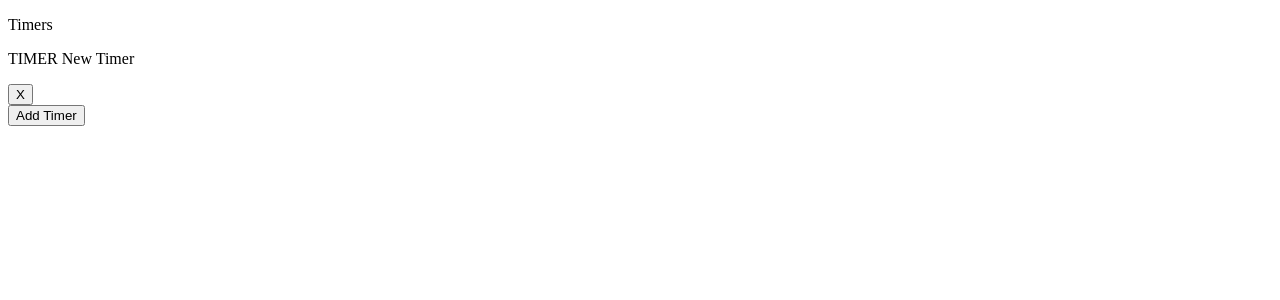
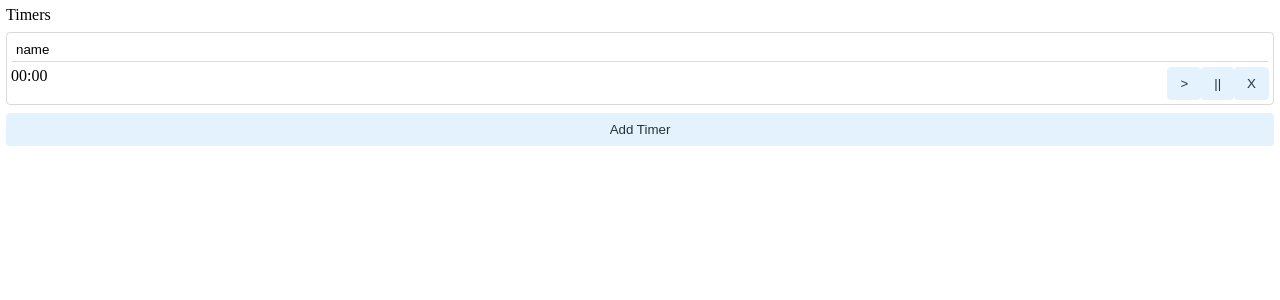
Before and after one commit to tCharlesworth/task-timer, a Vue app: page / in a window 1280 px wide. Both pictures are taken after a click on the button "Add Timer". Shown: the top 300 px of the page. Built offline with nearby package versions, Linux system fonts and the light colour scheme; the HTML template or start-up script is replaced by a standard one.

Commit message:
get v1 started

```diff
--- a/electron/TimersWindow/index.html
+++ b/electron/TimersWindow/index.html
@@ -4,6 +4,7 @@
   <meta charset="UTF-8">
   <meta name="viewport" content="width=device-width, initial-scale=1.0">
   <title>Main</title>
+  <link rel="stylesheet" href="../../dist/timers.css" />
 </head>
 <body>
   <div id="app">
--- /dev/null
+++ b/src/components/Timer.css
@@ -0,0 +1,11 @@
+.timer {
+  border-radius: 4px;
+  border: 1px solid rgba(0,0,0,0.15);
+  padding: 4px;
+}
+.timer__content {
+  margin-top: 5px;
+  display: flex;
+  flex-direction: row;
+  justify-content: space-between;
+}
--- a/src/components/Timer.vue
+++ b/src/components/Timer.vue
@@ -1,16 +1,56 @@
 <script setup>
+import { onUnmounted, ref } from 'vue'
+import dayjs from 'dayjs'
+import './Timer.css'
 
 defineProps(['name'])
 defineEmits(['remove'])
 
-const startTime = null;
-const accumulatedTime = null;
+const name = ref('name');
+const startTime = ref(null);
+const elapsed = ref(0);
+const accumulated = ref(0);
 
+let animate
+
+function setName(e) {
+  name.value = e.target.value
+}
+function update() {
+  if(startTime.value) {
+    elapsed.value = dayjs().diff(startTime.value, 'seconds')
+  }
+  animate = requestAnimationFrame(update);
+}
+function startTimer() {
+  startTime.value = dayjs();
+  animate = requestAnimationFrame(update);
+}
+function pauseTimer() {
+
+}
+
+onUnmounted(() => {
+  cancelAnimationFrame(animate)
+})
 </script>
 
 <template>
   <div class="timer">
-    <p>TIMER {{ name }}</p>
-    <button @click="$emit('remove')">X</button>
+    <div>
+      <input type="text" :class="focus-outline" :value="name" @change="setName" />
+    </div>
+    <div class="timer__content">
+      <div>
+        <!-- Time Display -->
+        <p>{{ Math.floor(elapsed/60).toString().padStart(2, '0') }}:{{ Math.floor(elapsed%60).toString().padStart(2, '0') }}</p>
+      </div>
+      <div>
+        <!-- Actions -->
+        <button @click="startTimer">></button>
+        <button @click="pauseTimer">||</button>
+        <button @click="$emit('remove')">X</button>
+      </div>
+    </div>
   </div>
 </template>
--- /dev/null
+++ b/src/styles.css
@@ -0,0 +1,42 @@
+* { box-sizing: border-box; }
+body { margin: 0; }
+h1,h2,h3,h4,h5,h6,p { margin: 0; padding: 0; }
+ul { list-style-type: none; }
+
+main {
+  padding: 6px;
+}
+
+input[type="text"] {
+  border: 1px solid transparent;
+  border-bottom-color: rgba(0,0,0,0.15);
+  outline: none;
+  width: 100%;
+  padding: 4px;
+}
+
+input[type=text]:focus,input[type=text]:active {
+  border-color: rgba(0,0,0,0.15);
+  border-radius: 4px;
+  outline-color: transparent;
+  box-shadow: none;
+}
+
+button {
+  color: #263238;
+  border-radius: 4px;
+  border: 1px solid #e3f2fd;
+  background-color: #e3f2fd;
+  padding: 8px 12px;
+}
+button:hover {
+  background-color: #90caf9;
+  cursor: pointer;
+}
+button.fluid {
+  width: 100%;
+}
+button.outline {
+  border: 1px solid #263238;
+  background-color: transparent;
+}
--- /dev/null
+++ b/src/views/timers/app.css
@@ -0,0 +1,3 @@
+.timer-list {
+  padding: 8px 0px;
+}
--- a/src/views/timers/app.js
+++ b/src/views/timers/app.js
@@ -1,6 +1,7 @@
+import '../../styles.css';
+import './app.css';
 import { createApp } from "vue"
 import App from './app.vue'
-
 
 createApp(App).mount('#app');
 
--- a/src/views/timers/app.vue
+++ b/src/views/timers/app.vue
@@ -13,15 +13,15 @@ const addTimer = ()=>{
 </script>
 
 <template>
-  <div>
+  <main>
     <p>Timers</p>
-    <div>
+    <div class="timer-list">
       <Timer v-for="(timer, index) in timers"
         :key="index"
         :name="timer.name"
         @remove="timers.splice(index, 1)"
       ></Timer>
     </div>
-    <button @click="addTimer">Add Timer</button>
-  </div>
+    <button class="fluid" @click="addTimer">Add Timer</button>
+  </main>
 </template>
--- a/vite.config.js
+++ b/vite.config.mjs
@@ -8,7 +8,8 @@ export default defineConfig({
         timers: './src/views/timers/app.js'
       },
       output: {
-        entryFileNames: '[name].js'
+        entryFileNames: '[name].js',
+        assetFileNames: '[name].[ext]'
       }
     }
   },
```
